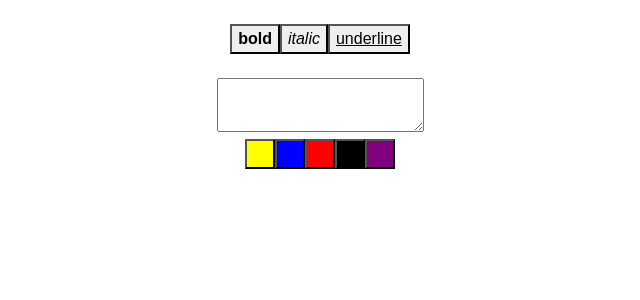
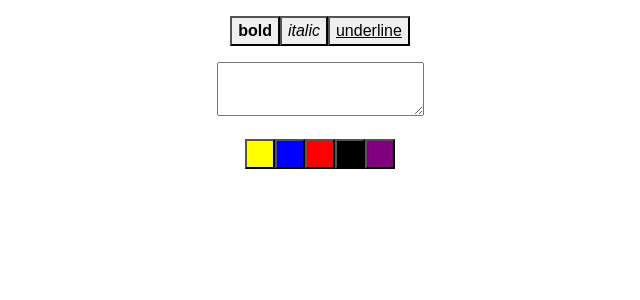
Before and after one commit to JoinCODED/MP-TextEditor, a React (Create React App) app: page / in a window 1280 px wide. Shown: the top 300 px of the page, without its empty margins (320-960 px from the left). Built offline with nearby package versions, Linux system fonts and the light colour scheme.

Commit message:
Fix some naming and stlying

```diff
--- a/src/App.js
+++ b/src/App.js
@@ -9,10 +9,10 @@ const styles = {
 
 class App extends Component {
   render() {
-    let stylings = ["bold", "italic", "underline"];
+    let styleNames = ["bold", "italic", "underline"];
     let colors = ["yellow", "blue", "red", "black", "purple"];
 
-    let stylingBoxes = stylings.map(style => {
+    let stylingBoxes = styleNames.map(style => {
       return (
         <button style={styles[style]} key={style}>
           {style}
@@ -31,13 +31,9 @@ class App extends Component {
 
     return (
       <div className="App">
-        <br />
-        {stylingBoxes}
-        <br />
-        <br />
+        <div className="my-3">{stylingBoxes}</div>
         <textarea />
-        <br />
-        {colorBoxes}
+        <div className="my-3">{colorBoxes}</div>
       </div>
     );
   }
```
